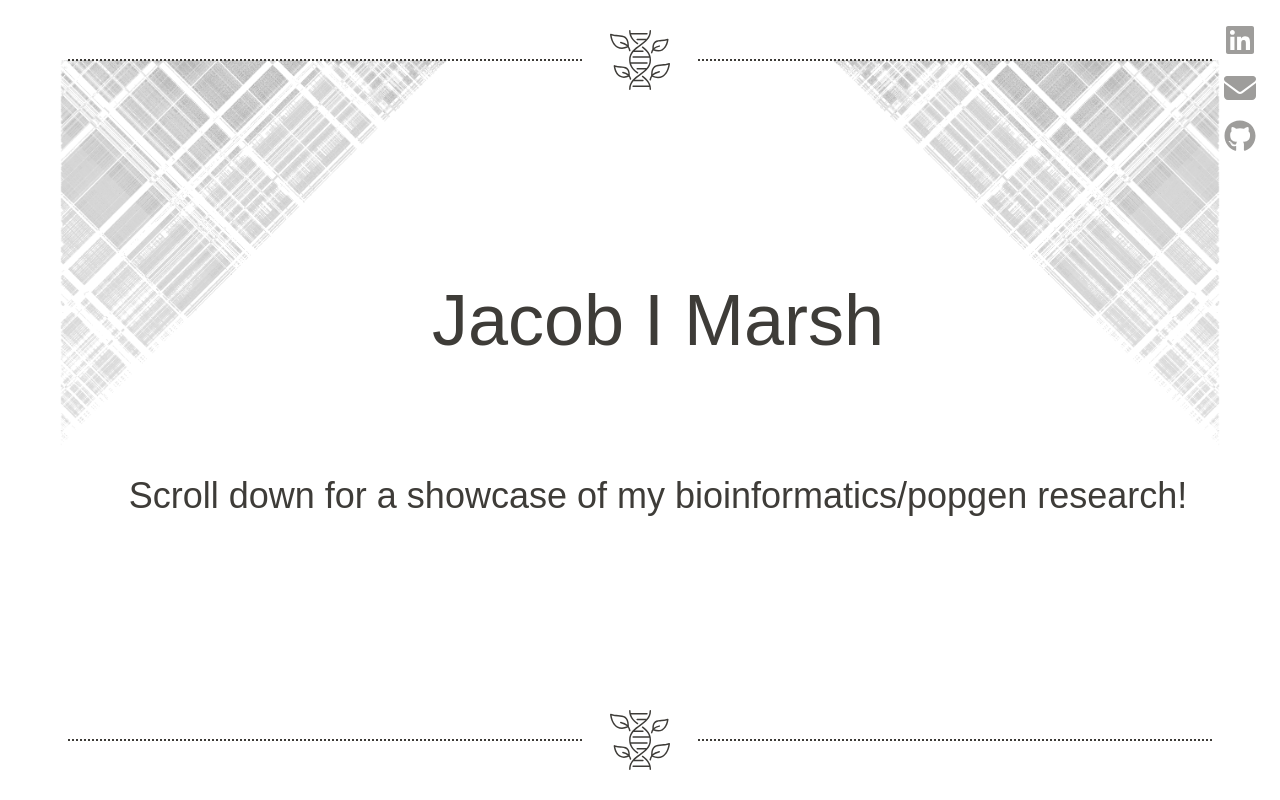
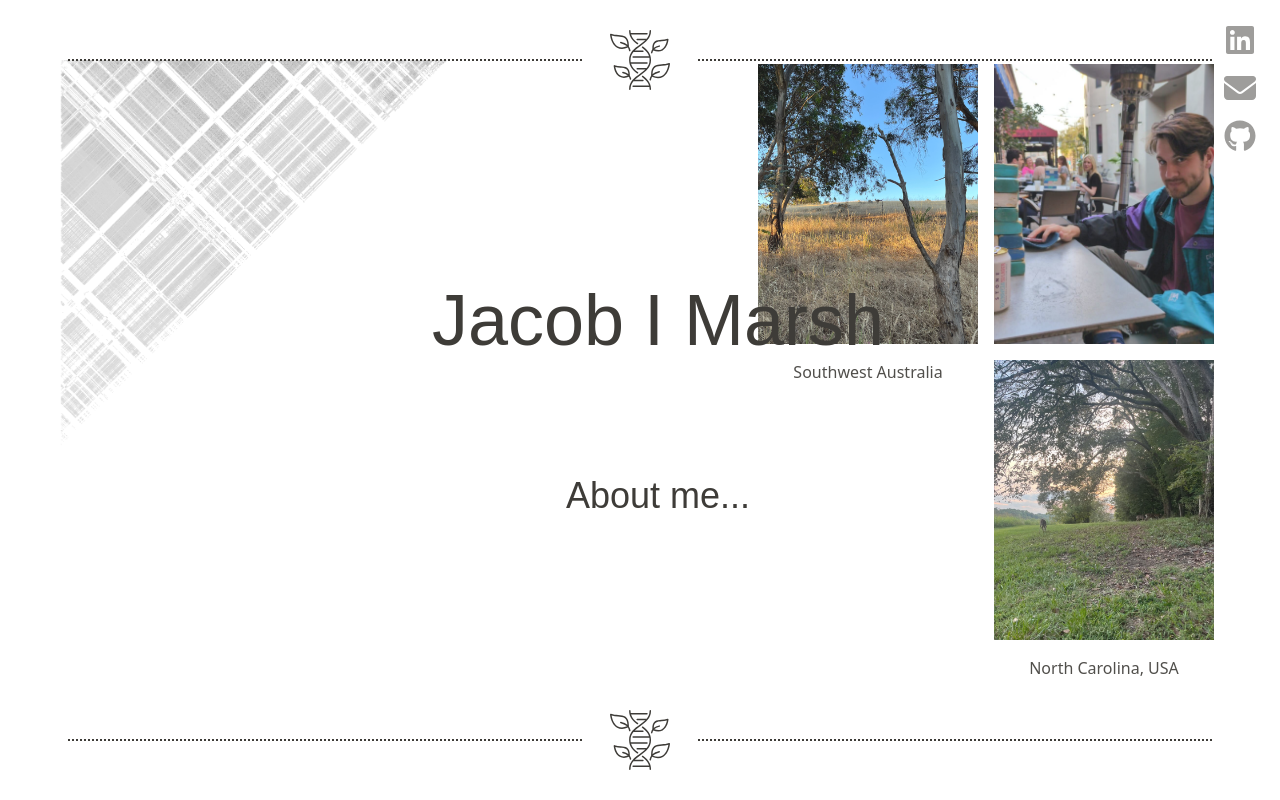
Before and after one commit to jacobimarsh/Showcase, a React (Vite) app: page /about in a window 1280 px wide. Built offline with nearby package versions, Linux system fonts and the light colour scheme; a web font is replaced by a local one.

Commit message:
Added images to about page

```diff
--- a/src/About.jsx
+++ b/src/About.jsx
@@ -13,10 +13,7 @@ const About = () => {
     className="absolute top-[54px] left-0 w-1/3 opacity-45 filter grayscale contrast-125 brightness-75 invert-[18%] z-[-1] ml-3.5"
   />
   {/* Right Image (Mirrored, Always 70px from the top) */}
-  <img
-    src="/local_images/out_minimini.png"
-    className="absolute top-[54px] right-0 scale-x-[-1] w-1/3 opacity-45 filter grayscale contrast-125 brightness-75 invert-[18%] z-[-1] mr-3.5"
-  />
+
 
   {/* Top Border Section */}
   <div className="relative flex items-center w-full h-[120px]">
@@ -33,7 +30,7 @@ const About = () => {
   <div className="flex-grow flex flex-col items-center justify-center text-[#3e3c3]">
     <h1 className="text-7xl font-bold Hero ml-9 mb-15">Jacob I Marsh</h1>
     <h3 className="text-4xl font-bold Hero ml-9 mt-15">
-      Scroll down for a showcase of my bioinformatics/popgen research!
+      About me...
     </h3>
   </div>
 
@@ -46,6 +43,27 @@ const About = () => {
     />
     <div className="flex-1 border-t-2 border-[#3e3c38] border-dotted mr-7"></div>
   </div>
+<div className="grid grid-cols-2 grid-rows-3 gap-4 w-114 absolute top-[64px] right-0 opacity-90 z-[-1] mr-6.5"> {/* Use gap-1 for 4px spacing */}
+  {/* Top Left (First Image) */}
+  <div className="w-55 h-70 overflow-hidden">
+    <img src="/local_images/PicAus.jpeg" className="w-full h-auto object-cover object-top" alt="Aus pic"/>
+  </div>
+
+  {/* Top Right (Second Image) */}
+  <div className="w-55 h-70 overflow-hidden">
+    <img src="/local_images/PicCharleston.jpeg" className="w-full h-full object-cover object-center" alt="Charleston pic"/>
+  </div>
+
+  {/* Bottom Left (Empty Space) */}
+
+  <div className="whitespace-pre-line justify-center text-center">Southwest Australia</div>
+  {/* Bottom Right (Third Image) */}
+  <div className="w-55 h-70 overflow-hidden">
+    <img src="/local_images/PicCH.jpeg" className="w-full h-auto object-cover object-top" alt="CH pic"/>
+  </div>
+  <div></div>
+  <div className="whitespace-pre-line justify-center text-center">North Carolina, USA</div>
+</div>
 </div>
 
 <div className="fixed top-4 right-4 flex flex-col z-50">
@@ -65,6 +83,9 @@ const About = () => {
   </a>
 </div>
 
+
+
+
       <p className="flex flex-col items-center justify-center text-center whitespace-pre-line pb-4 mt-[-5px]">
   Made by me!
   {"\n"}Jacob I. Marsh
```
